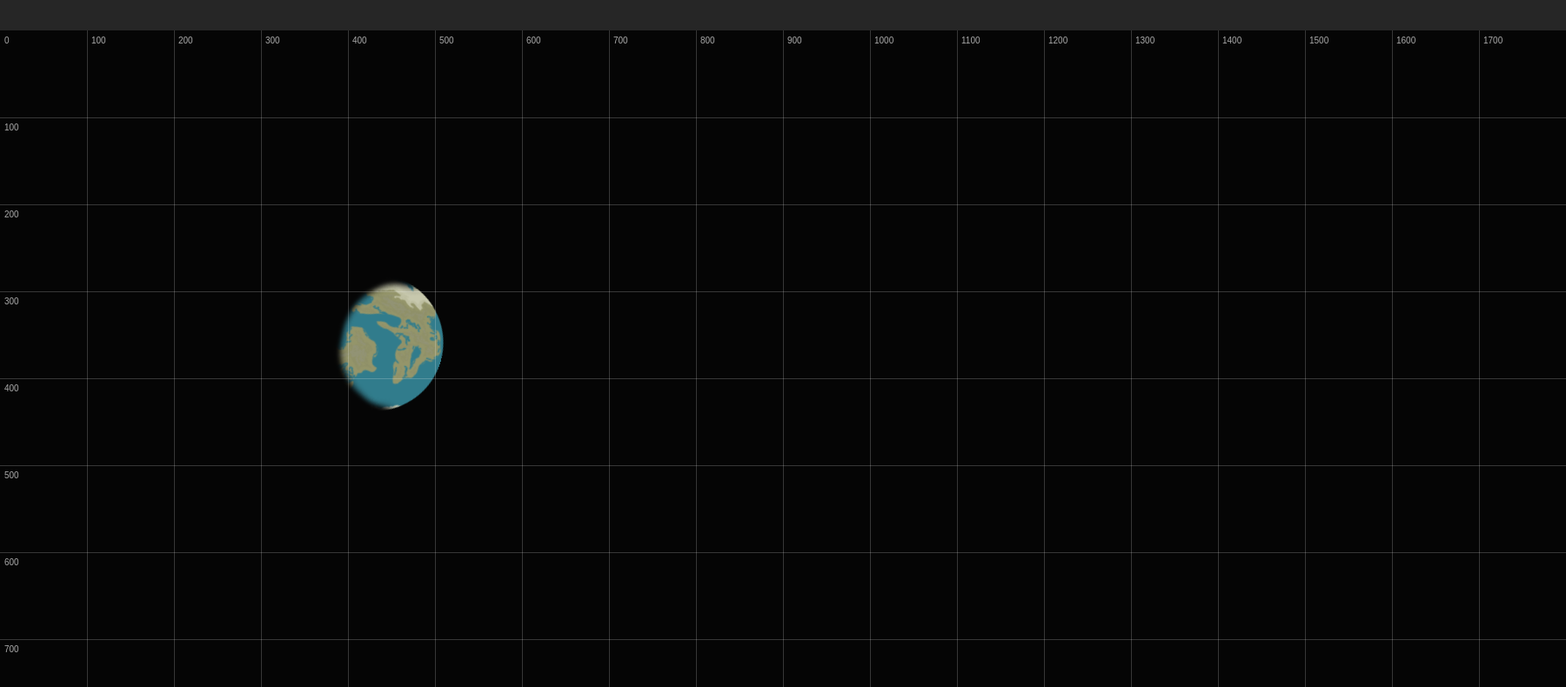
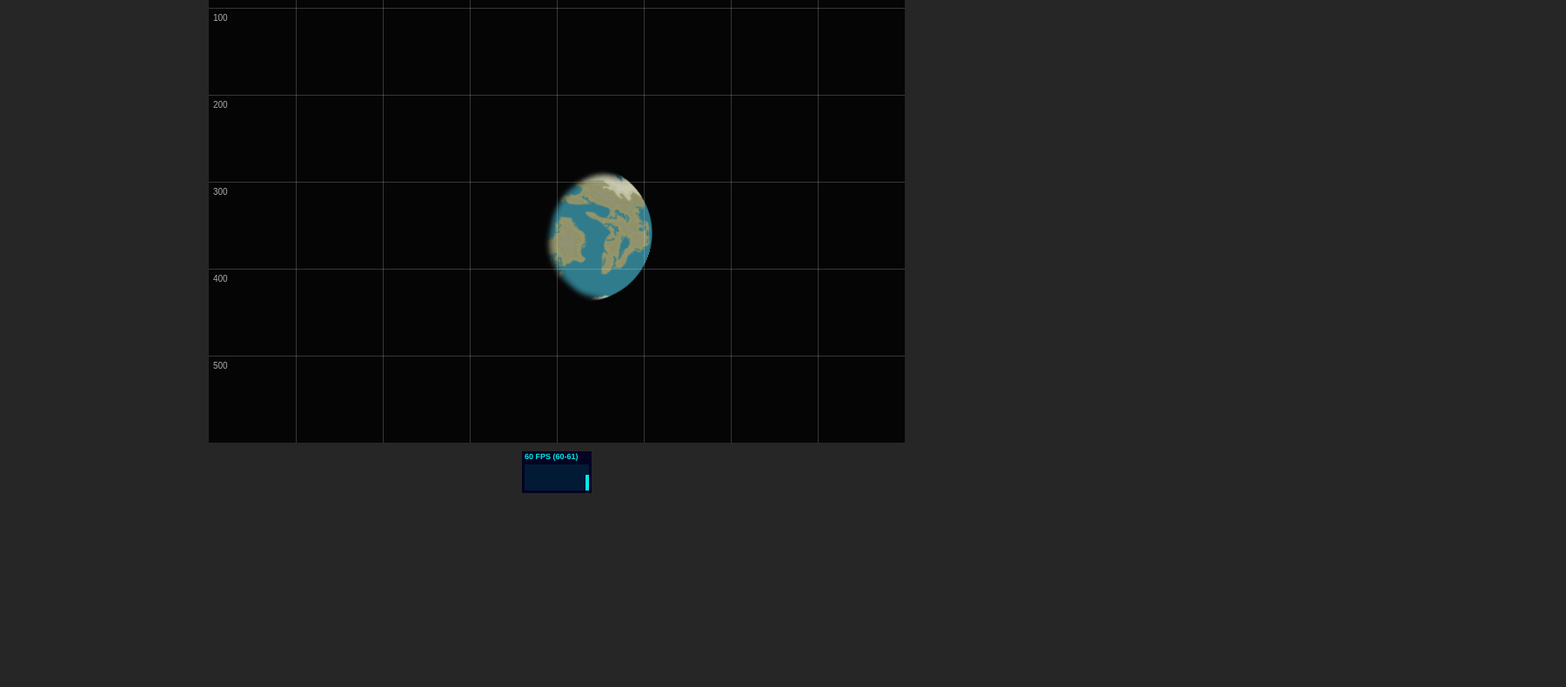
Before and after one commit to mbforbes/pixitest, a plain HTML site: page index.html in a window 1280 px wide. Shown: the part 141-931 px from the top of the page at 87% size, 1800 px wide, since content can reach past the window. After the commit the page ends 800 px from the top, so only its background shows below. Drawn offline with Linux system fonts and the light colour scheme.

Commit message:
refactoring (unknown current stats; seems to work?

```diff
--- a/index.html
+++ b/index.html
@@ -36,7 +36,7 @@
     </style>
 </head>
 <body>
-	<h1>pixitest</h1>
+	<!-- <h1>pixitest</h1> -->
     <div id="game"></div>
     <!-- Pick script here -->
 	<script src="src/3_planetbar.js" type="text/javascript"></script>
--- a/src/3_planetbar.js
+++ b/src/3_planetbar.js
@@ -12,9 +12,10 @@ var Constants = (function () {
     }
     Constants.LIGHT_BLUE = 0x4e929c;
     Constants.POINT_ZERO = new PIXI.Point(0, 0);
+    Constants.GAME_WIDTH = 800;
+    Constants.GAME_HEIGHT = 600;
     return Constants;
 }());
-var app = {};
 // Our own base classes that implement the base object. The redundancy (setting
 // all of the base properties each time) is annoying but finite---there are only
 // a few core pixi classes. All actual classes that we make will subclass from
@@ -94,7 +95,7 @@ var Planet = (function (_super) {
     Planet.prototype.click = function (event) {
         if (this.bar.goal == -1) {
             this.bar.set_goal(1000);
-            dbg('Mission initiated');
+            App.instance.dbg('Mission initiated');
         }
     };
     Planet.prototype.update = function () {
@@ -114,6 +115,7 @@ var ProgressBar = (function (_super) {
         this.width = -1;
         this.outline = new MaxGraphics();
         this.fill = new MaxGraphics();
+        var app = App.instance;
         this.renderable = false;
         this.interactiveChildren = false;
         app.stage.addChild(this);
@@ -126,8 +128,6 @@ var ProgressBar = (function (_super) {
     /// called up updates
     ProgressBar.prototype.update_coords = function () {
         var mb = this.master.getBounds();
-        // var ppos = this.master.getGlobalPosition(this.master.position)
-        // TODO(mbforbes): Curspot.
         // master's "true" radius (assumes vertically symmetric)
         var m_hrad = this.master.height / 2;
         var m_wrad = this.master.width / 2;
@@ -137,23 +137,11 @@ var ProgressBar = (function (_super) {
         this.y = m_cy + m_hrad + ProgressBar.Y_BUFFER;
         this.width = this.master.width;
         this.height = 29;
-        // var px = this.master.x;
-        // var py = this.master.y;
-        // var pw = this.master.width; //this.master.width;
-        // var ph = this.master.height; // this.master.height;
-        // // this.x = px + pw;
-        // this.x = Math.floor(px - pw*(1-this.master.anchor.x));
-        // // this.y = py + ph;
-        // this.y = Math.floor(
-        // 	py + ph*(1-this.master.anchor.y) +
-        // 	ProgressBar.Y_BUFFER*ph);
-        // this.width = Math.floor(pw);
-        // this.height = 29;
     };
     /// call before drawing to ensure you're not drawing off screen
     ProgressBar.prototype.check_coords = function () {
-        if (this.x < 0 || this.width < 0 || this.x + this.width > app.width ||
-            this.y < 0 || this.height < 0 || this.y + this.height > app.height) {
+        if (this.x < 0 || this.width < 0 || this.x + this.width > Constants.GAME_WIDTH ||
+            this.y < 0 || this.height < 0 || this.y + this.height > Constants.GAME_HEIGHT) {
             console.error('ProgressBar trying to render with bad dimensions.');
             console.error('x: ' + this.x + ', y: ' + this.y + ', w: ' + this.width + ', h: ' + this.height);
         }
@@ -222,10 +210,67 @@ function depthCompare(a, b) {
     }
     return 0;
 }
-function dbg(text) {
-    app.debugText.text += text + '\n';
+var App = (function () {
+    function App() {
+        this.renderer = PIXI.autoDetectRenderer(this.width, this.height, { backgroundColor: 0x050505 });
+        this.overlay = new MaxStage(); // HUD
+        this.width = Constants.GAME_WIDTH;
+        this.height = Constants.GAME_HEIGHT;
+        // make this statically accessible
+        App.instance = this;
+        // CORE SETUP
+        // -------------------------------------------------------------------------
+        // pre: some us crap
+        // this.width = Constants.GAME_WIDTH;
+        // this.height = Constants.GAME_HEIGHT;
+        // core: renderer
+        // this.renderer =
+        document.body.appendChild(this.renderer.view);
+        // core: stage
+        this.stage = new MaxStage();
+        // US SETUP
+        // -------------------------------------------------------------------------
+        // statistics collection
+        this.stats = new Stats();
+        document.body.appendChild(this.stats.dom);
+        this.stats.dom.style.position = "relative";
+        this.stats.dom.style.top = "-40px";
+        // POPULATE WITH OBJECTS
+        // -------------------------------------------------------------------------
+        // helper: grid!
+        this.drawGrid();
+        this.make_demo_objects();
+        // KICK OFF THE GAME
+        // -------------------------------------------------------------------------
+        // this.update();
     }
-function drawGrid() {
+    ;
+    /// update is the main game loop. It:
+    /// - 1: runs update logic
+    /// - 2: calls render
+    /// - 3: asks PIXI to call it again
+    App.prototype.update = function () {
+        // pre: start stats tracking
+        this.stats.begin();
+        // 1: run game logic
+        this.stage.update();
+        // 2: call render
+        this.render();
+        // 3: ask PIXI to call this again
+        requestAnimationFrame(update);
+        // post: tells stats done
+        this.stats.end();
+    };
+    /// render is called by update
+    App.prototype.render = function () {
+        // sort children by z. NOTE: in the future, could just (a) add children at
+        // the correct depth value and never have to sort or (b) sort only when
+        // children are added instead of every frame.
+        this.stage.children.sort(depthCompare);
+        // render everything in stage
+        this.renderer.render(this.stage);
+    };
+    App.prototype.drawGrid = function () {
         // settings
         var xstep = 100;
         var ystep = 100;
@@ -237,57 +282,32 @@ function drawGrid() {
         g.z = zidx;
         // var ts: PIXI.Text[] = [];
         g.beginFill(0xffffff, 0.2);
-    for (var x = 0; x < app.width; x += xstep) {
+        for (var x = 0; x < this.width; x += xstep) {
             if (x > 0) {
-            g.drawRect(x, 0, 1, app.height);
+                g.drawRect(x, 0, 1, this.height);
             }
             // var t = new PIXI.Text(x.toString(), { font: '10px', fill: textc, align: 'left' });
             var xt = new MaxText(x.toString(), { font: '10px', fill: textc, align: 'left' });
             xt.x = x + 5;
             xt.y = 5;
             xt.z = zidx;
-        app.stage.addChild(xt);
+            this.stage.addChild(xt);
         }
-    for (var y = ystep; y < app.height; y += ystep) {
-        g.drawRect(0, y, app.width, 1);
+        for (var y = ystep; y < this.height; y += ystep) {
+            g.drawRect(0, y, this.width, 1);
             // var yt = new PIXI.Text(y.toString(), { font: '10px', fill: textc, align: 'left' });
             var yt = new MaxText(y.toString(), { font: '10px', fill: textc, align: 'left' });
             yt.x = 5;
             yt.y = y + 5;
             yt.z = zidx;
-        app.stage.addChild(yt);
+            this.stage.addChild(yt);
         }
         g.endFill();
-    app.stage.addChild(g);
-}
-// GLOBAL FUNCTIONS: setup, update, render
-// -----------------------------------------------------------------------------
-/// setup calls update when it completes
-var setup = function () {
-    // CORE SETUP
-    // -------------------------------------------------------------------------
-    // pre: some us crap
-    app.width = 1800;
-    app.height = 1000;
-    // core: renderer
-    app.renderer = PIXI.autoDetectRenderer(app.width, app.height, { backgroundColor: 0x050505 });
-    document.body.appendChild(app.renderer.view);
-    // core: stage
-    app.stage = new MaxStage();
-    // US SETUP
-    // -------------------------------------------------------------------------
-    // statistics collection
-    app.stats = new Stats();
-    document.body.appendChild(app.stats.dom);
-    app.stats.dom.style.position = "relative";
-    app.stats.dom.style.top = "-40px";
-    // POPULATE WITH OBJECTS
-    // -------------------------------------------------------------------------
-    // helper: grid!
-    drawGrid();
+        this.stage.addChild(g);
+    };
+    App.prototype.make_demo_objects = function () {
         // game objects: add our earth
         var earth_texture = PIXI.Texture.fromImage('assets/earth.png');
-    // var earth = new PIXI.Sprite(earth_texture);
         var earth = new Planet(earth_texture);
         earth.anchor.x = 0.2;
         earth.anchor.y = 0.2;
@@ -299,45 +319,28 @@ var setup = function () {
         earth.on('mousedown', earth.click, earth);
         // track it in our own object and add it to the stage. (Maybe we should have
         // some kind of factory or class that tracks this for us...)
-    app.stage.addChild(earth);
-    app.debugText = new MaxText('', {
+        this.stage.addChild(earth);
+        this.debugText = new MaxText('', {
             font: '10px',
             fill: '#' + Constants.LIGHT_BLUE.toString(16),
             align: 'center'
         });
-    app.debugText.x = 600;
-    app.debugText.y = 20;
-    app.debugText.z = 1;
-    app.stage.addChild(app.debugText);
-    // KICK OFF THE GAME
-    // -------------------------------------------------------------------------
-    update();
+        this.debugText.x = 600;
+        this.debugText.y = 20;
+        this.debugText.z = 1;
+        this.stage.addChild(this.debugText);
     };
-/// update is the main game loop. It:
-/// - 1: runs update logic
-/// - 2: calls render
-/// - 3: asks PIXI to call it again
-var update = function () {
-    // pre: start stats tracking
-    app.stats.begin();
-    // 1: run game logic
-    app.stage.update();
-    // 2: call render
-    render();
-    // 3: ask PIXI to call this again
-    requestAnimationFrame(update);
-    // post: tells stats done
-    app.stats.end();
+    App.prototype.dbg = function (text) {
+        this.debugText.text += text + '\n';
     };
-/// render is called by update
-var render = function () {
-    // sort children by z. NOTE: in the future, could just (a) add children at
-    // the correct depth value and never have to sort or (b) sort only when
-    // children are added instead of every frame.
-    app.stage.children.sort(depthCompare);
-    // render everything in stage
-    app.renderer.render(app.stage);
+    App.prototype.make_edge_rects = function () {
     };
+    return App;
+}());
 // EXECUTION BEGINS HERE
 // -----------------------------------------------------------------------------
-setup();
+var app = new App();
+var update = function () {
+    App.instance.update();
+};
+update();
```
Also changed, not shown: 1 other file. Lines whose indentation alone changed are shown as unchanged.
